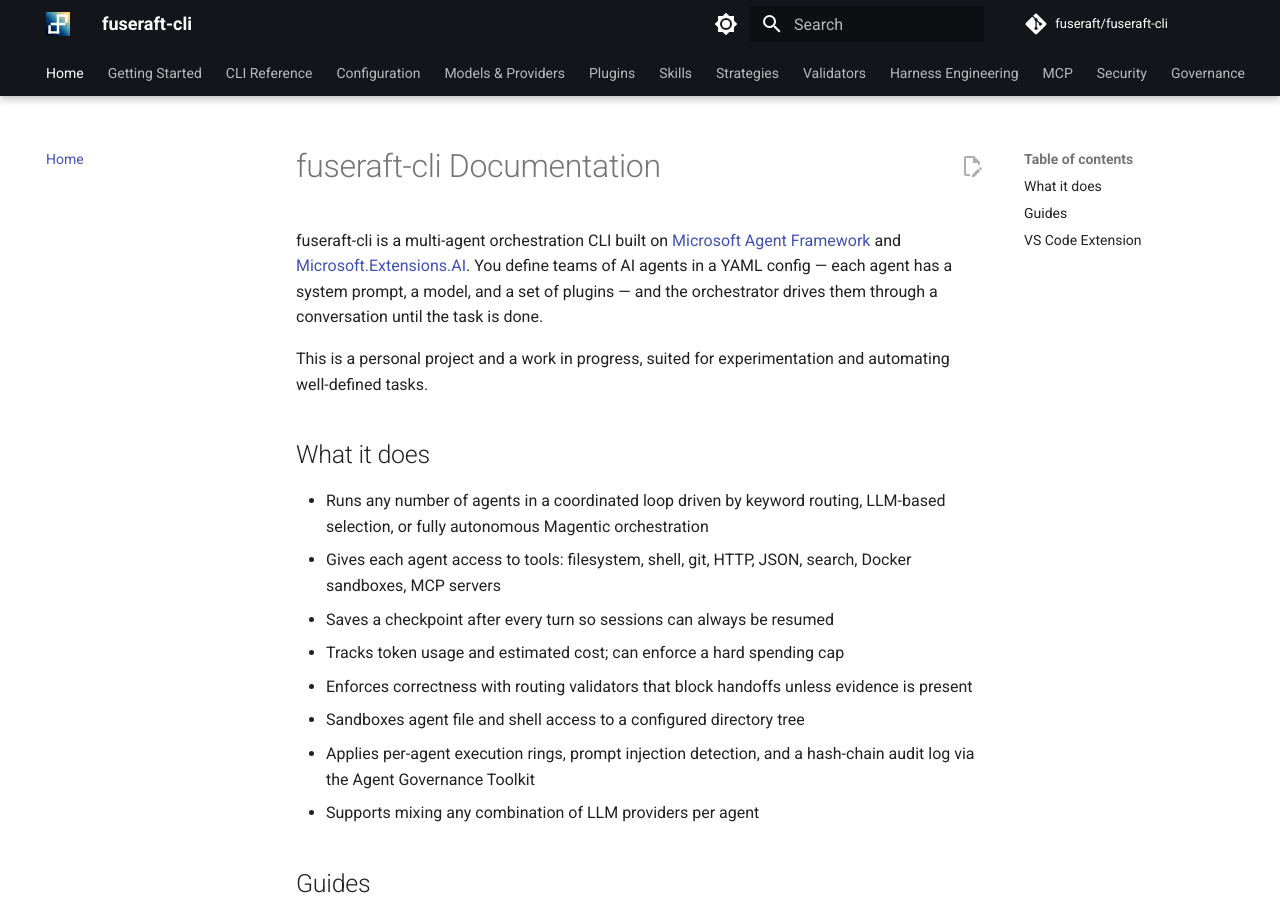
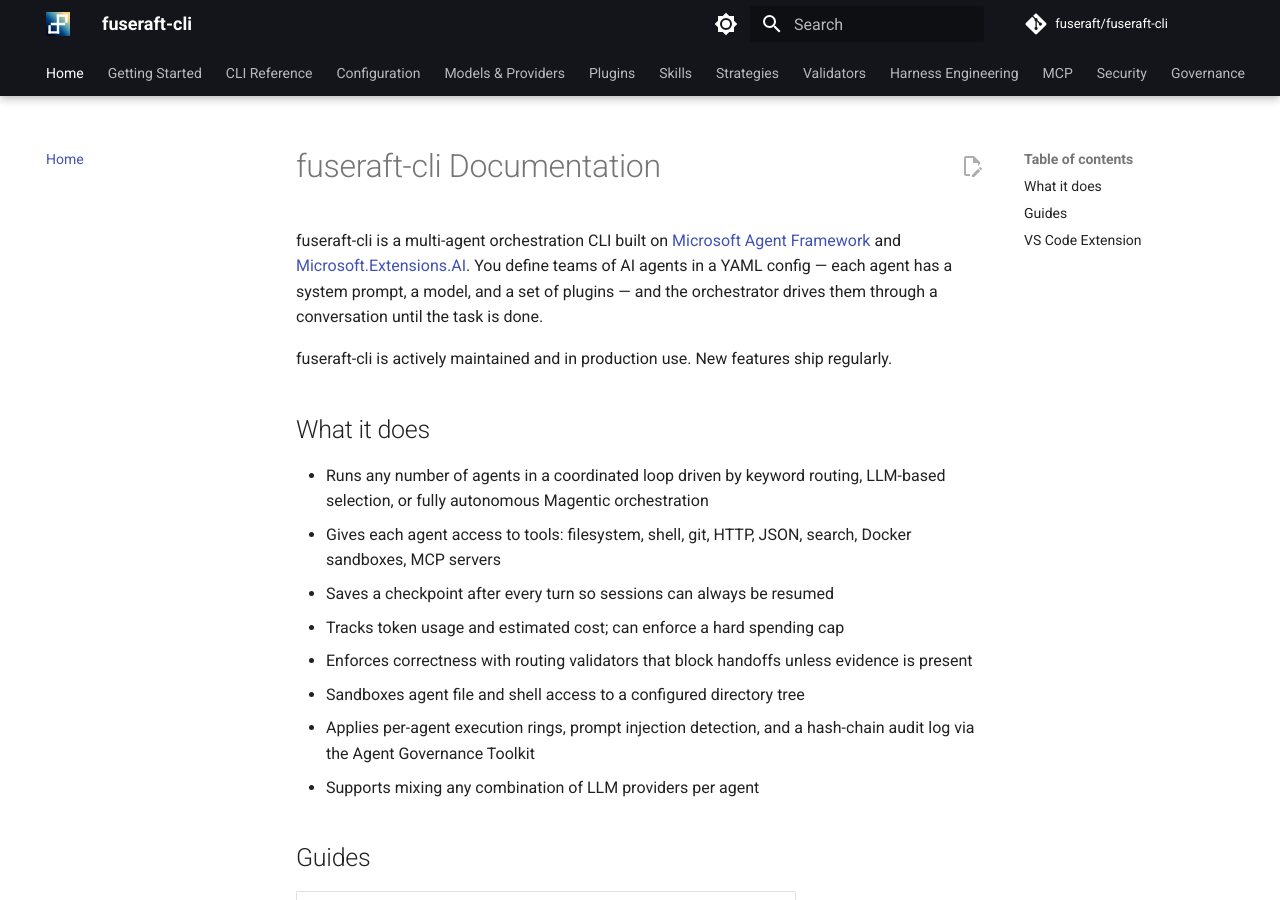
Before and after one commit to fuseraft/fuseraft-cli, an MkDocs documentation site: the page built from docs/index.md, in a window 1280 px wide and 900 px high. Built offline with MkDocs 1.6.1 and Material for MkDocs 9.7.7, drawn with Linux system fonts in a browser that asks for light colours; comment, search, counter and statistics services are not loaded.

Commit message:
docs: update project status — actively maintained, in production use

```diff
--- a/docs/index.md
+++ b/docs/index.md
@@ -2,7 +2,7 @@
 
 fuseraft-cli is a multi-agent orchestration CLI built on [Microsoft Agent Framework](https://github.com/microsoft/agents) and [Microsoft.Extensions.AI](https://github.com/dotnet/extensions). You define teams of AI agents in a YAML config — each agent has a system prompt, a model, and a set of plugins — and the orchestrator drives them through a conversation until the task is done.
 
-This is a personal project and a work in progress, suited for experimentation and automating well-defined tasks.
+fuseraft-cli is actively maintained and in production use. New features ship regularly.
 
 ## What it does
 
```
Also changed, not shown: README.md (+1 -1 lines).
